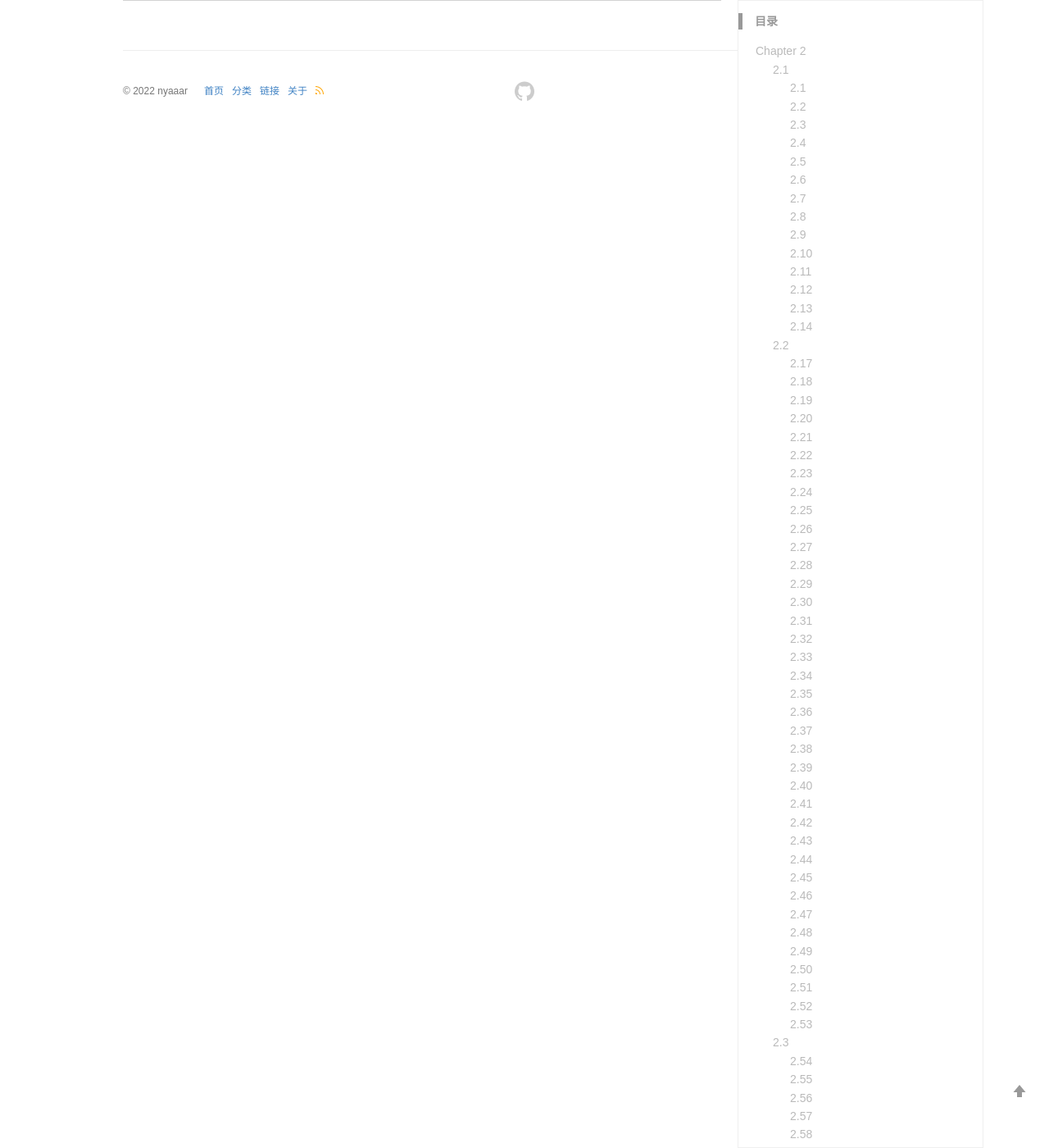
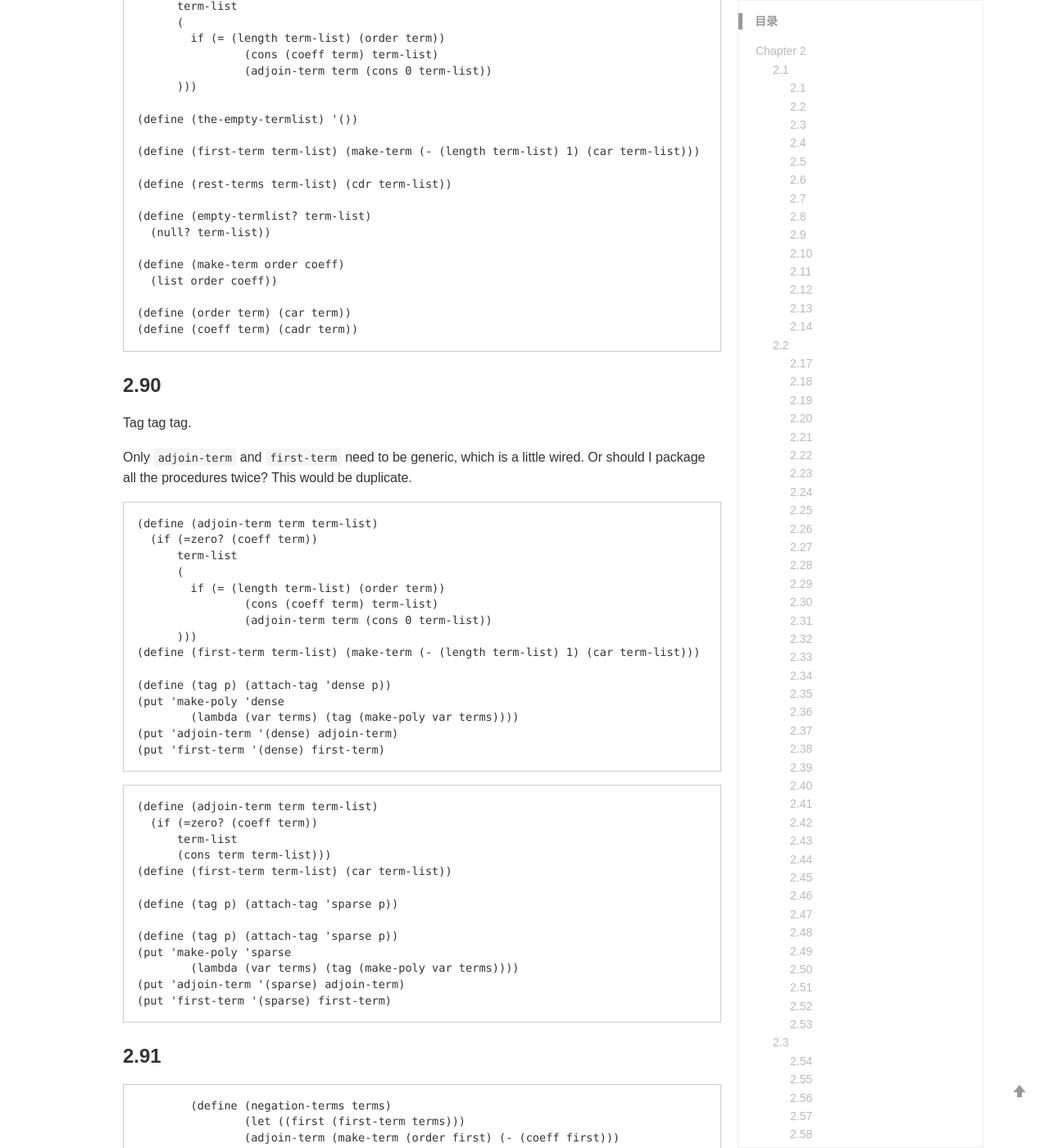
Before and after one commit to nyaaarlathotep/nyaaarlathotep.github.io, a Jekyll site: the page built from _posts/2024-10-14- SICP Exercise 2.md, in a window 1280 px wide and 1400 px high, scrolled down 49108 px. Shown: the whole window at 82% size. Built offline with Jekyll 4.4.1, drawn with Linux system fonts in a browser that asks for light colours; comment, search, counter and statistics services are not loaded; a style sheet for code colours, icons or effects is not loaded; some of the changed text lies outside the part shown.

Commit message:
algebra stuff

````diff
--- a/_posts/2024-10-14- SICP Exercise 2.md
+++ b/_posts/2024-10-14- SICP Exercise 2.md
@@ -2315,3 +2315,114 @@ My implement in last problem is not capable in this one, I need to rewrite it. A
 	(add-poly p1 (negation p2))
 )
 ```
+
+### 2.89
+
+The `term` related procedures couldn't rewrite, thus there are much unnecessary cost, or I should rewrite the whole package. Maybe there are some better cut-in point.
+
+```
+(define (adjoin-term term term-list)
+  (if (=zero? (coeff term))
+      term-list
+      (
+      	if (= (length term-list) (order term))
+      		(cons (coeff term) term-list)
+      		(adjoin-term term (cons 0 term-list))
+      )))
+
+(define (the-empty-termlist) '())
+
+(define (first-term term-list) (make-term (- (length term-list) 1) (car term-list)))
+
+(define (rest-terms term-list) (cdr term-list))
+
+(define (empty-termlist? term-list)
+  (null? term-list))
+
+(define (make-term order coeff)
+  (list order coeff))
+
+(define (order term) (car term))
+(define (coeff term) (cadr term))
+```
+
+### 2.90
+
+Tag tag tag.
+
+Only `adjoin-term` and `first-term` need to be generic, which is a little wired. Or should I package all the procedures twice? This would be duplicate.
+
+```
+(define (adjoin-term term term-list)
+  (if (=zero? (coeff term))
+      term-list
+      (
+      	if (= (length term-list) (order term))
+      		(cons (coeff term) term-list)
+      		(adjoin-term term (cons 0 term-list))
+      )))
+(define (first-term term-list) (make-term (- (length term-list) 1) (car term-list)))
+
+(define (tag p) (attach-tag 'dense p))
+(put 'make-poly 'dense
+	(lambda (var terms) (tag (make-poly var terms))))
+(put 'adjoin-term '(dense) adjoin-term)
+(put 'first-term '(dense) first-term)
+```
+
+```
+(define (adjoin-term term term-list)
+  (if (=zero? (coeff term))
+      term-list
+      (cons term term-list)))
+(define (first-term term-list) (car term-list))
+
+(define (tag p) (attach-tag 'sparse p))
+
+(define (tag p) (attach-tag 'sparse p))
+(put 'make-poly 'sparse
+	(lambda (var terms) (tag (make-poly var terms))))
+(put 'adjoin-term '(sparse) adjoin-term)
+(put 'first-term '(sparse) first-term)
+```
+
+### 2.91
+
+```
+	(define (negation-terms terms)
+		(let ((first (first-term terms)))
+		(adjoin-term (make-term (order first) (- (coeff first)))
+			(negation-terms (rest-terms terms))
+		)
+		)
+	)
+```
+
+This procedure returns `(list quotient remainder)`
+
+```
+(define (div-terms L1 L2)
+  (if (empty-termlist? L1)
+      (list (the-empty-termlist)
+            (the-empty-termlist))
+      (let ((t1 (first-term L1))
+            (t2 (first-term L2)))
+        (if (> (order t2) (order t1))
+            (list (the-empty-termlist) L1)
+            (let ((new-c (div (coeff t1)
+                              (coeff t2)))
+                  (new-o (- (order t1)
+                            (order t2))))
+              (let ((rest-of-result
+                     (div-terms
+                     	(add-terms L1
+                     		(negation-terms
+                     			(mul-terms
+                     				(list (make-term new-o new-c))
+                     				L2
+                     				))) L2)
+                     ))
+               (list (adjoin-term (make-term new-o new-c) (car rest-of-result))
+                	(cadr rest-of-result))
+                    ))))))
+```
````
